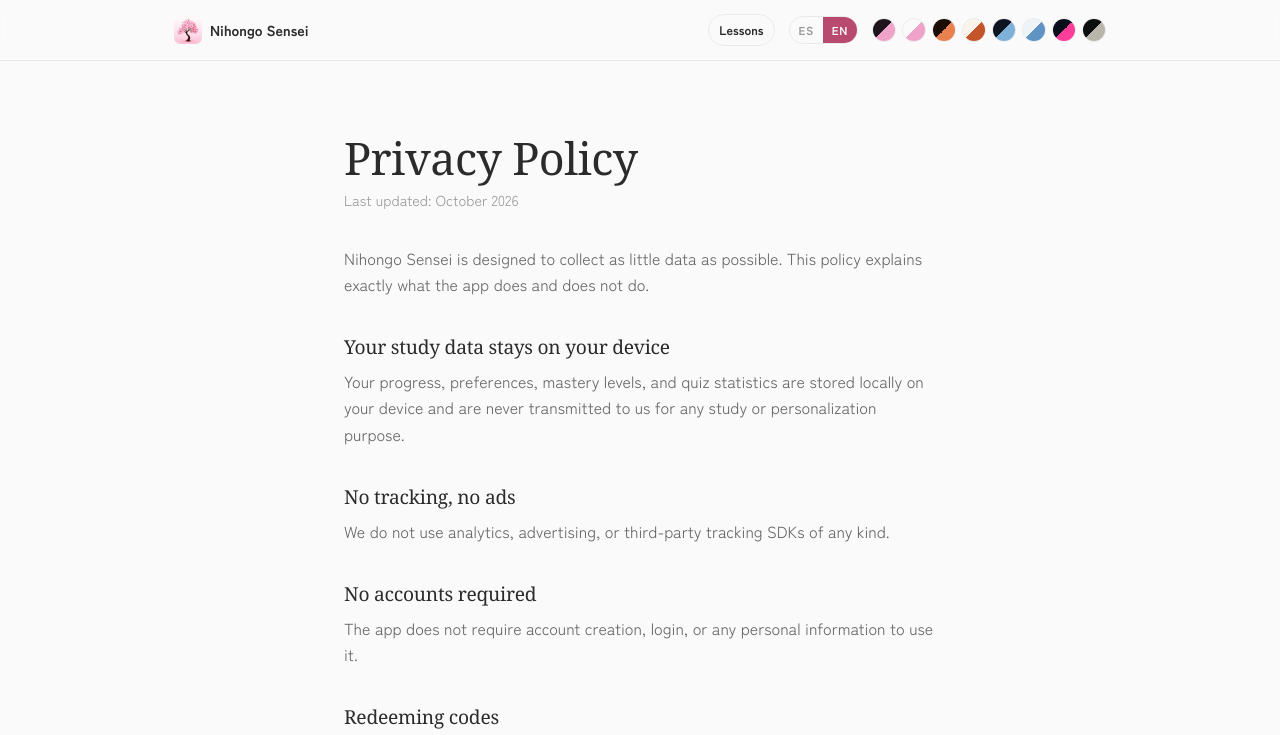
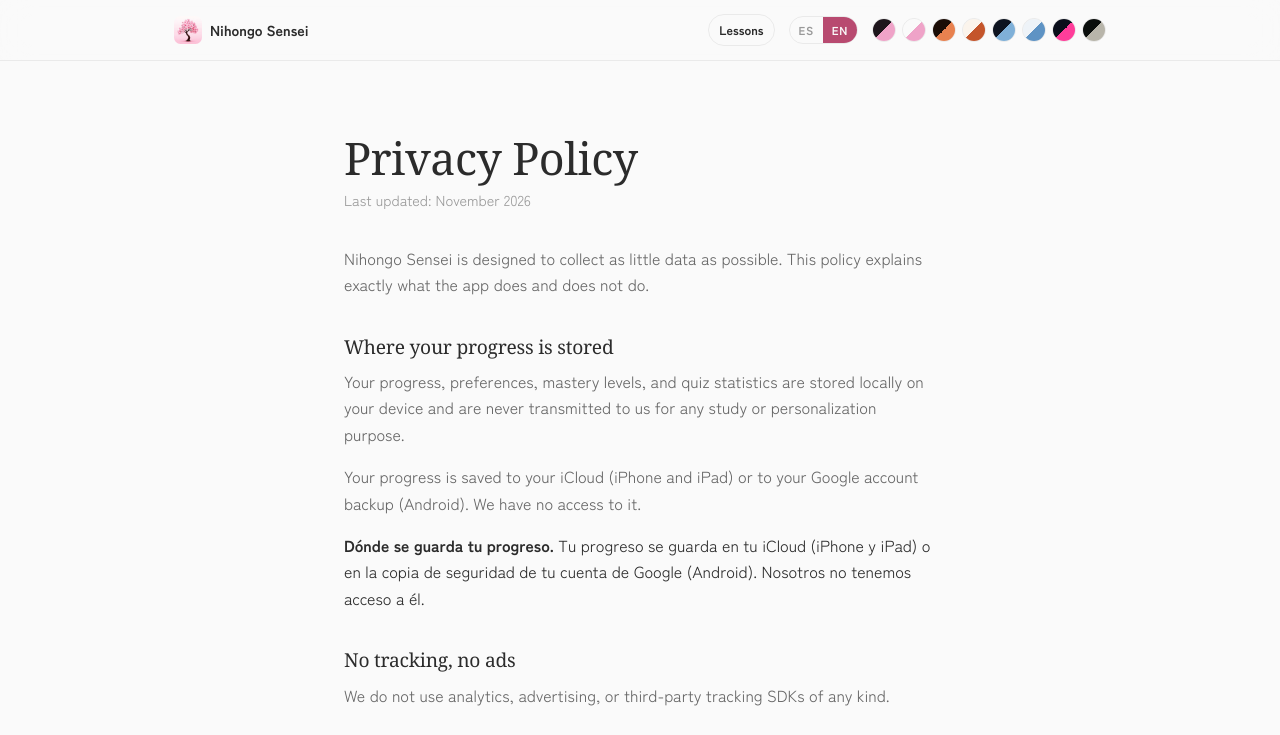
Before and after one commit to paulrcamposgil-lab/nihongosenseiapp, a plain HTML site: page privacy.html in a window 1280 px wide. Shown: the top 735 px of the page. Drawn offline with Linux system fonts and the light colour scheme; a web font is replaced by a local one.

Commit message:
Privacidad: dónde se guarda el progreso (iCloud / copia de Google), para la 3.0
Co-Authored-By: Claude Opus 5.5 <noreply@anthropic.com>

```diff
--- a/privacy.html
+++ b/privacy.html
@@ -46,12 +46,14 @@ try{var s=localStorage.getItem("ns-skin");if(s)document.documentElement.setAttri
 
 <main class="wrap narrow legal">
 <h1>Privacy Policy</h1>
-<p class="meta">Last updated: October 2026</p>
+<p class="meta">Last updated: November 2026</p>
 
 <p>Nihongo Sensei is designed to collect as little data as possible. This policy explains exactly what the app does and does not do.</p>
 
-<h2>Your study data stays on your device</h2>
+<h2>Where your progress is stored</h2>
 <p>Your progress, preferences, mastery levels, and quiz statistics are stored locally on your device and are never transmitted to us for any study or personalization purpose.</p>
+<p>Your progress is saved to your iCloud (iPhone and iPad) or to your Google account backup (Android). We have no access to it.</p>
+<p style="color:var(--text2)"><strong>Dónde se guarda tu progreso.</strong> Tu progreso se guarda en tu iCloud (iPhone y iPad) o en la copia de seguridad de tu cuenta de Google (Android). Nosotros no tenemos acceso a él.</p>
 
 <h2>No tracking, no ads</h2>
 <p>We do not use analytics, advertising, or third-party tracking SDKs of any kind.</p>
```
